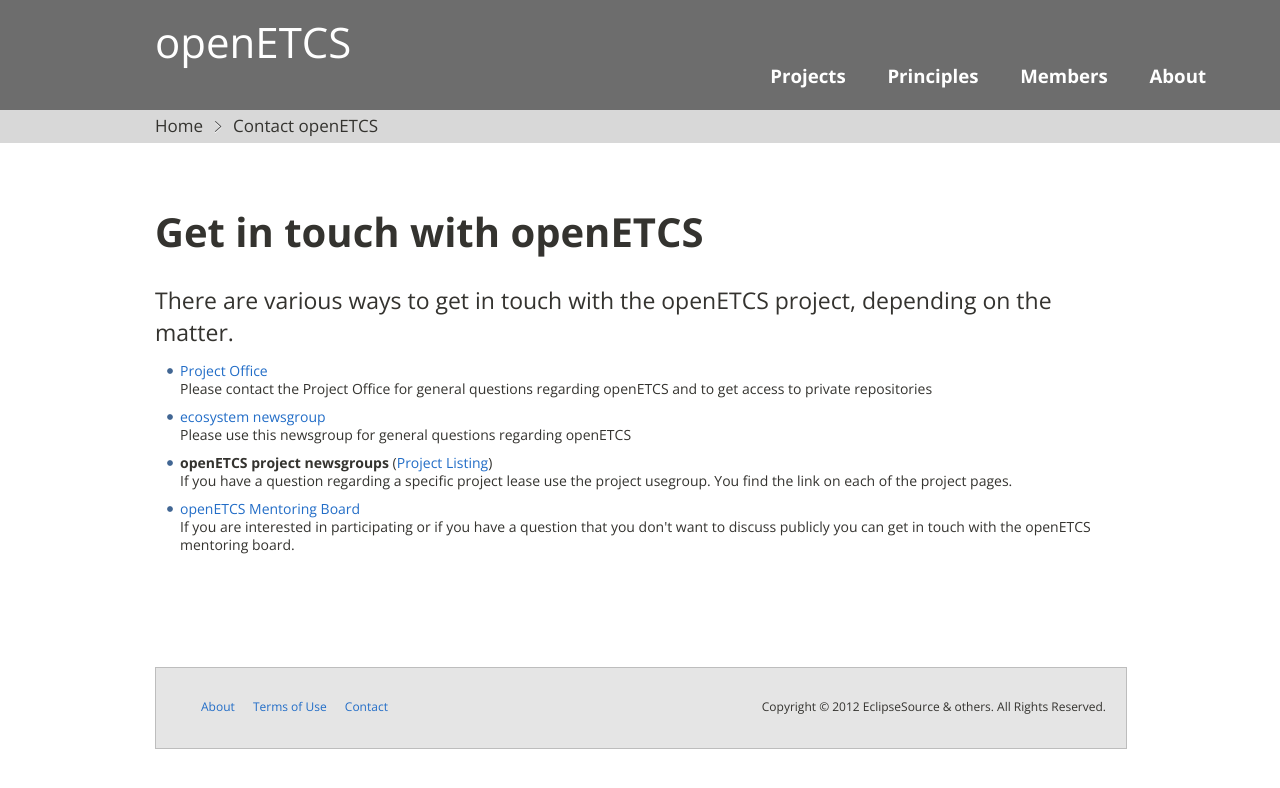
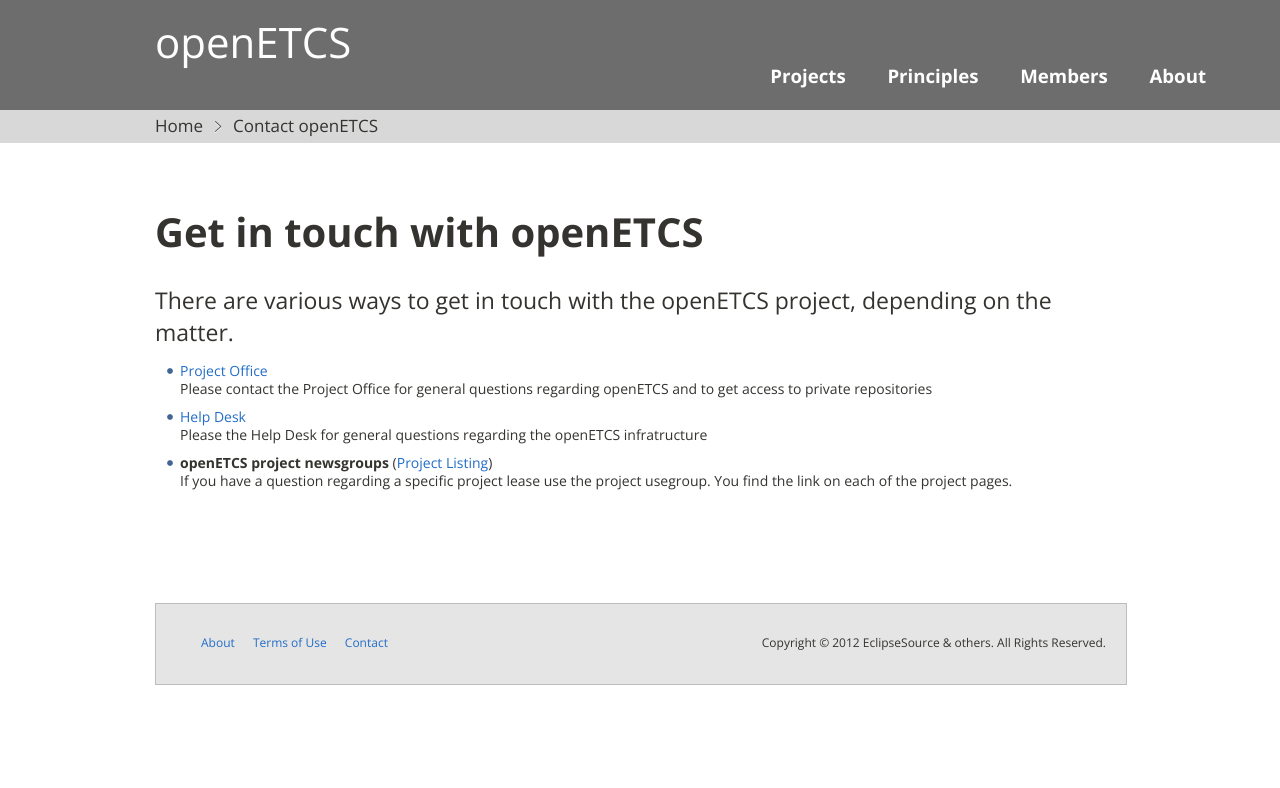
Before and after one commit to openETCS/openetcs.github.com, a Jekyll site: the page built from contact.html, in a window 1280 px wide. Shown: the top 788 px of the page. Built offline with Jekyll 4.4.1, drawn with Linux system fonts in a browser that asks for light colours.

Commit message:
Update contact.html

```diff
--- a/contact.html
+++ b/contact.html
@@ -9,9 +9,9 @@ title: Contact openETCS
   </p>
   <ul>
     <li><a href="mailto:projectoffice@openetcs.org">Project Office</a><br/>Please contact the Project Office for general questions regarding openETCS and to get access to private repositories</li>
-    <li><a href="mailto:ep@openetcs.org">ecosystem newsgroup</a><br/>Please use this newsgroup for general questions regarding openETCS
+    <li><a href="mailto:helpdesk@openetcs.org">Help Desk</a><br/>Please the Help Desk for general questions regarding the openETCS infratructure</li>
     <li><strong>openETCS project newsgroups</strong>  (<a href="/projects/">Project Listing</a>)<br/>If you have a question regarding a specific project lease use the project usegroup. You find the link on each of the project pages.
-    <li><a href="mailto:mentoring-board@openetcs.org">openETCS Mentoring Board</a><br/>If you are interested in participating or if you have a question that you don't want to discuss publicly you can get in touch with the openETCS mentoring board.
+
 
   </ul>
 </div>
```
